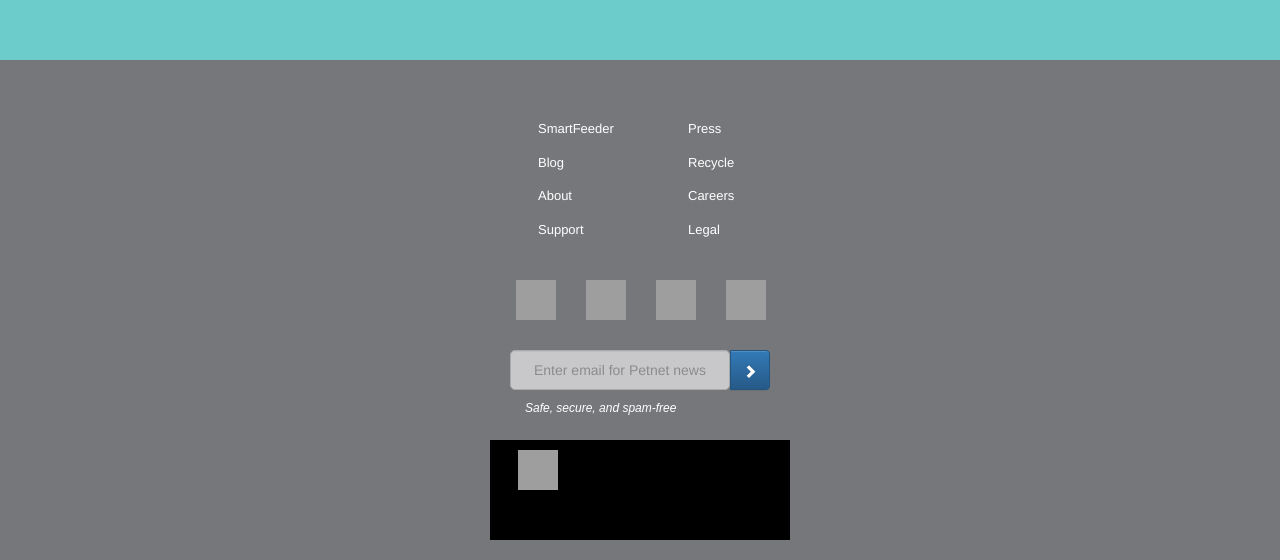
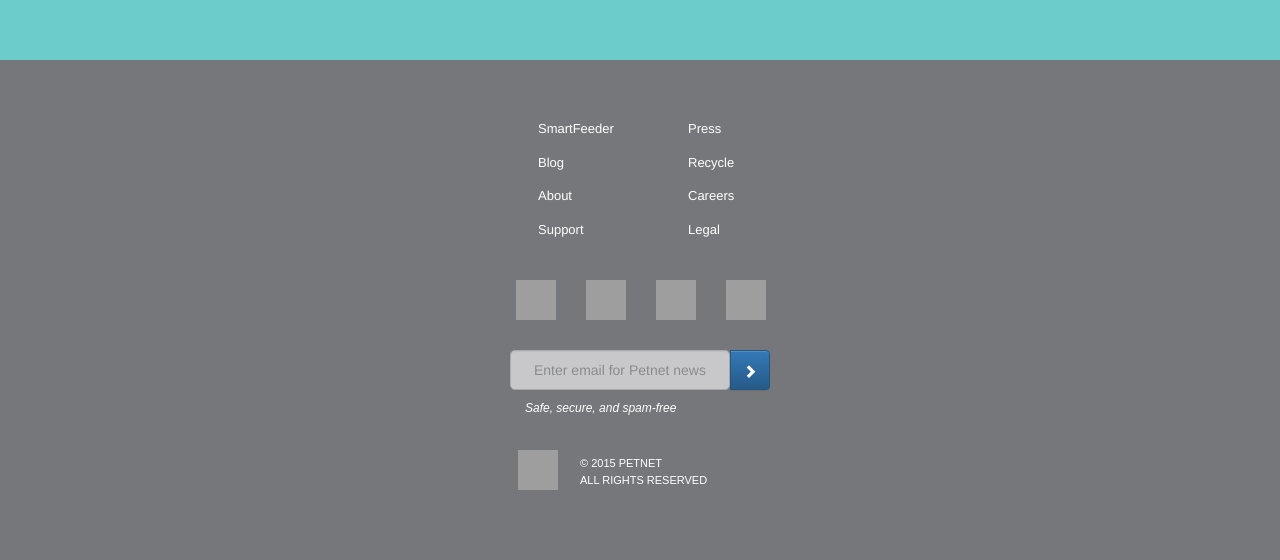
Before and after one commit to allgooda/samplepage, a website: page public/index.html in a window 1280 px wide. Shown: the part 740-1300 px from the top of the page. Drawn offline with nearby package versions, Linux system fonts and the light colour scheme; grey boxes are pictures that could not be loaded.

Commit message:
finished copyright section of footer

```diff
--- a/public/css/main.css
+++ b/public/css/main.css
@@ -152,7 +152,6 @@
 #logoCpy {
   width: 300px;
   height: 100px;
-  background-color: black;
 }
 
 #logoCpy img{
@@ -160,3 +159,13 @@
   width: 40px;
   margin: 10px 0px 0px 28px;
 }
+
+.copyright {
+  color: white;
+  width: 210px;
+  float: right;
+  margin-top: 15px;
+  font-size: 11px;
+  line-height: 150%;
+  font-family: "proximanova",Arial,Helvetica,sans-serif;
+}
--- a/public/index.html
+++ b/public/index.html
@@ -83,6 +83,11 @@
 
     <div id="logoCpy">
       <img src="http://d18d625ky8v3x2.cloudfront.net/assets/petnet-logo-icon-2x-0732be6df3bdf7d39ad28d2b4e6f6e65.png" alt="">
+      <span class="copyright">
+        &copy; 2015 PETNET
+        <br>
+        ALL RIGHTS RESERVED
+      </span>
     </div>
 
 
```
